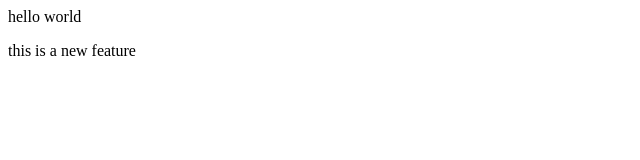
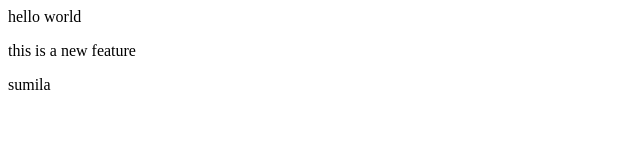
Before and after one commit to sumila-shakya/localRepo, a plain HTML site: page index.html in a window 1280 px wide. Shown: the full height of the page, 0-640 px from the left. Drawn offline with Linux system fonts and the light colour scheme.

Commit message:
Adding new files

```diff
--- a/index.html
+++ b/index.html
@@ -1,2 +1,3 @@
 <p>hello world</p>
 <p>this is a new feature</p>
+<p>sumila</p>
```
Also changed, not shown: sumila/test.txt (added).
